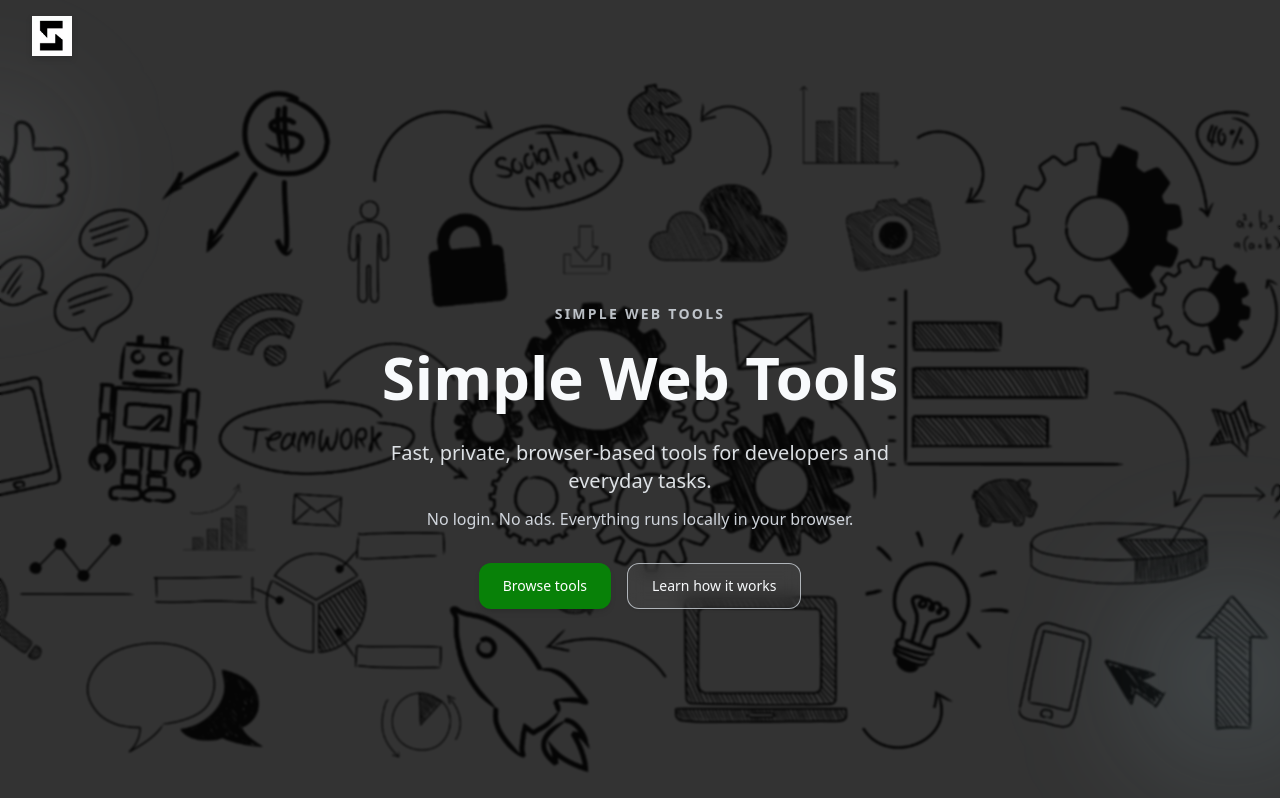
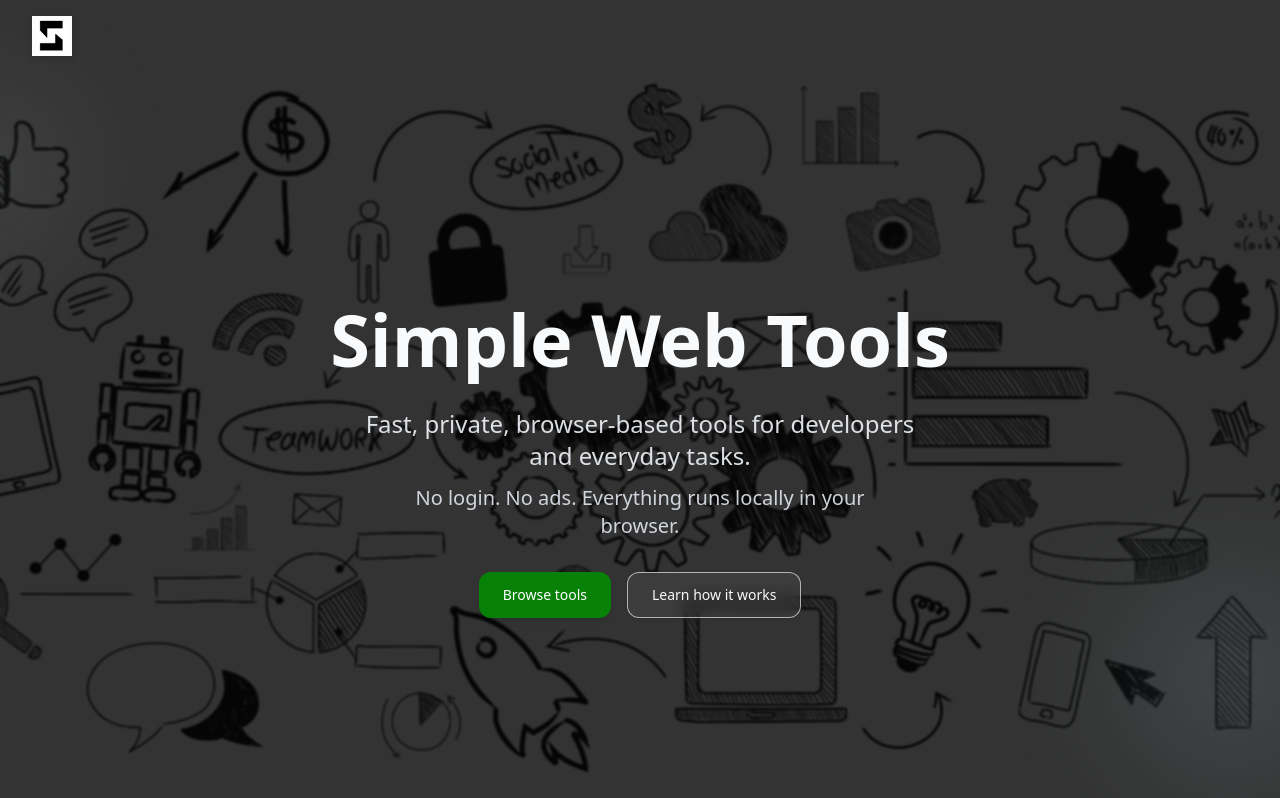
Before and after one commit to ASakkeer/all-in-one-tools, a React (Vite) app: page / in a window 1280 px wide. Shown: the top 798 px of the page. Built offline with nearby package versions, Linux system fonts and the light colour scheme.

Commit message:
refactor: update text styles in HeroSection for improved readability
- Adjusted font sizes and styles in the HeroSection to enhance visual hierarchy and readability.
- Commented out an unused paragraph element to streamline the component's structure.

```diff
--- a/src/pages/Home/LandingPage.tsx
+++ b/src/pages/Home/LandingPage.tsx
@@ -268,29 +268,29 @@ const HeroSection: React.FC<HeroSectionProps> = ({ onBrowseTools, onLearnHowItWo
       <div className="relative z-10 flex min-h-screen items-center">
         <div className="w-full px-4 py-16 sm:px-6 lg:px-8">
           <div className="max-w-3xl mx-auto text-center">
-            <p
+            {/* <p
               className={`text-sm font-semibold uppercase tracking-[0.16em] text-slate-200/80 mb-4 transition-all duration-700 ease-out ${
                 mounted ? "opacity-100 translate-y-0" : "opacity-0 translate-y-3"
               }`}
             >
               Simple Web Tools
-            </p>
+            </p> */}
             <h1
-              className={`text-5xl sm:text-5xl lg:text-6xl font-bold text-slate-50 mb-6 leading-tight transition-all duration-700 ease-out delay-75 ${
+              className={`text-6xl sm:text-6xl lg:text-7xl font-bold text-slate-50 mb-6 leading-tight transition-all duration-700 ease-out delay-75 ${
                 mounted ? "opacity-100 translate-y-0" : "opacity-0 translate-y-4"
               }`}
             >
               Simple Web Tools
             </h1>
             <p
-              className={`text-lg sm:text-xl text-slate-100/90 max-w-xl mx-auto mb-3 transition-all duration-700 ease-out delay-150 ${
+              className={`text-xl sm:text-2xl text-slate-100/90 max-w-xl mx-auto mb-3 transition-all duration-700 ease-out delay-150 ${
                 mounted ? "opacity-100 translate-y-0" : "opacity-0 translate-y-4"
               }`}
             >
               Fast, private, browser-based tools for developers and everyday tasks.
             </p>
             <p
-              className={`text-sm sm:text-base text-slate-200/90 max-w-lg mx-auto mb-8 transition-all duration-700 ease-out delay-200 ${
+              className={`text-lg sm:text-xl text-slate-200/90 max-w-lg mx-auto mb-8 transition-all duration-700 ease-out delay-200 ${
                 mounted ? "opacity-100 translate-y-0" : "opacity-0 translate-y-4"
               }`}
             >
```
